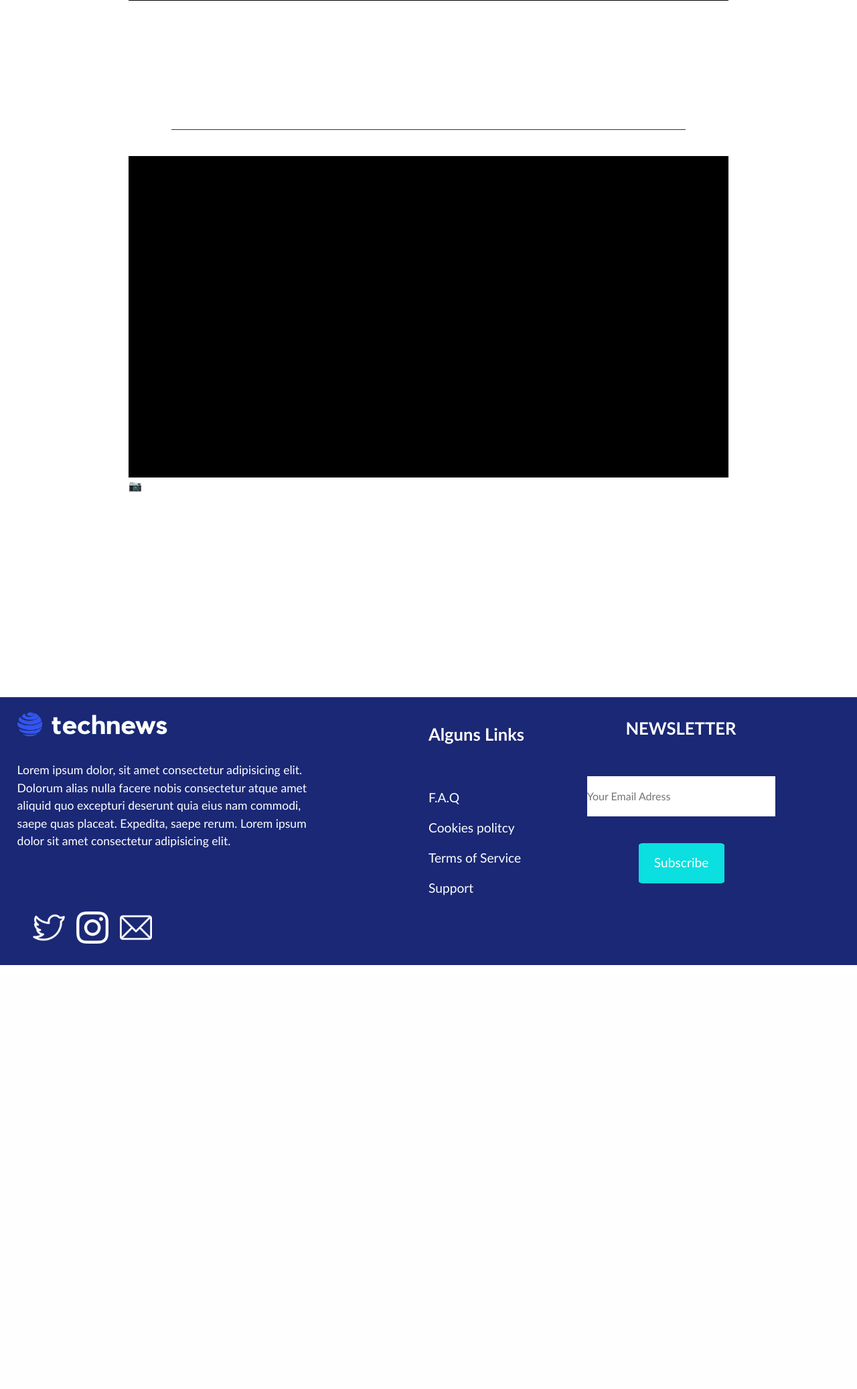
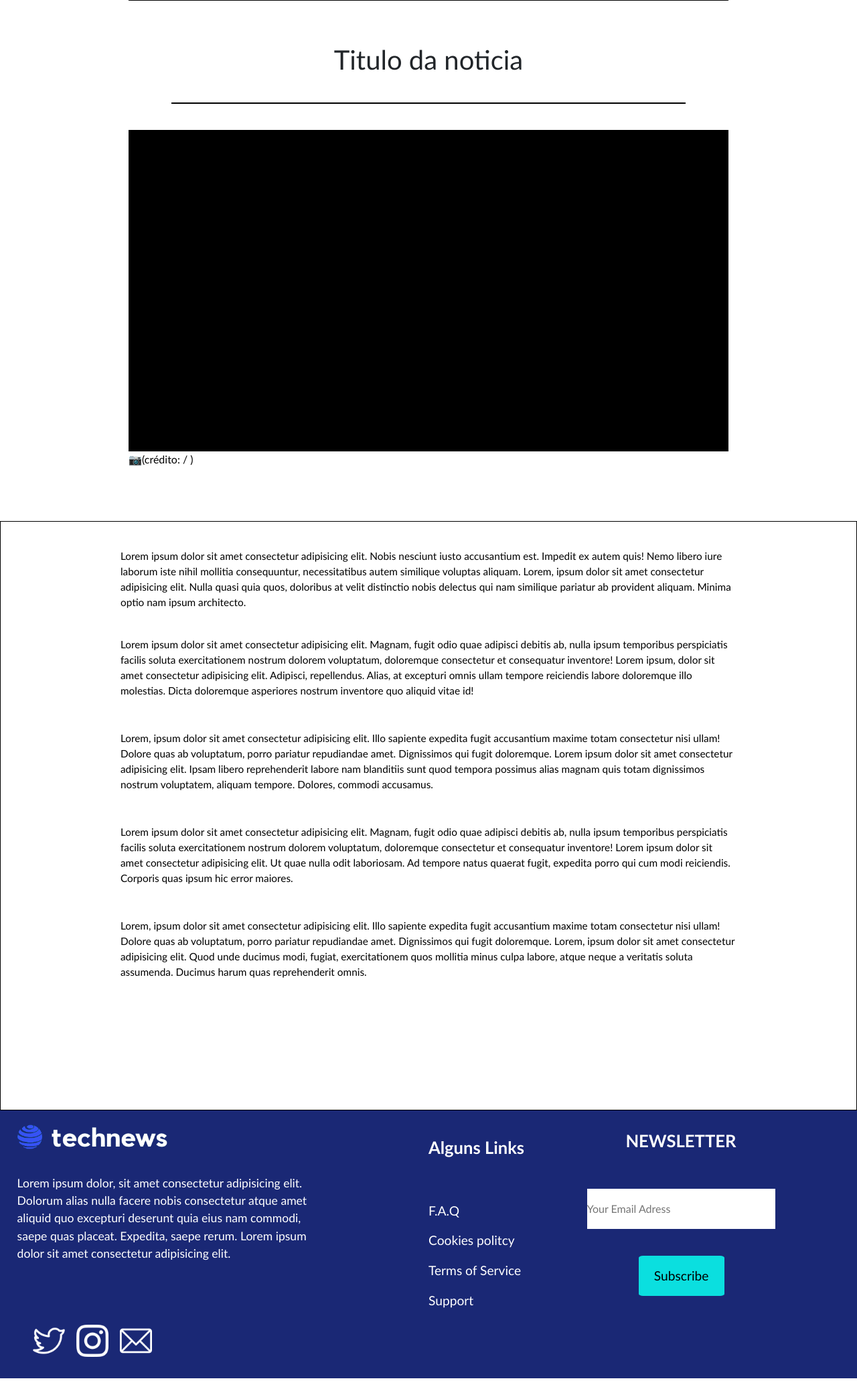
Before and after one commit to senacrs-emti/2022-1M-jornal-G10, a PHP site: page /noticia.php in a window 1280 px wide. Shown: the part 381-2455 px from the top of the page at 67% size. Before the commit the page ends 1822 px from the top, so only its background shows below. Run offline with PHP 8.4, Linux system fonts and the light colour scheme.

Commit message:
Noticia Update

```diff
--- a/assets/css/style.css
+++ b/assets/css/style.css
@@ -7,7 +7,7 @@ body{
     overflow-x: hidden;
 }
 main{
-    height: 150vh;
+    height: 100%;
     width: 100%;
 }
 header{
@@ -342,7 +342,7 @@ header nav a{
     height: 300px;
 }
 
-main .box1noticia{
+.box1noticia{
     margin-top: 2vh;
     font-size: 0.7em;
     background-color: rgb(0, 0, 0);
@@ -353,21 +353,21 @@ main .box1noticia{
     margin-top: 3vw;
 }
 
-main .titulonoticia{
+.titulonoticia{
     text-align: center;
     margin-top: 5vw;
 }
 
-main .divbarnotice{
+.divbarnotice{
     display: block;
     margin-top: 5vh;
-    background-color: rgba(0, 0, 0, 0.795);
+    background-color: black;
     height: 0.05em;
     width: 60%;
-    margin-left: 20vw;
-    margin-top: 10vh;
+    margin-left: auto;
+    margin-right: auto;
 }
-main .box2noticia{
+.box2noticia{
     margin-top: 2vh;
     font-size: 0.7em;
     background-color: rgb(0, 0, 0);
@@ -379,18 +379,28 @@ main .box2noticia{
 }
 figcaption{
     margin-left: 15vw;
+    color: black;
 }
-main .pnoticia1{
+.pnoticia1{
     margin-top: 5vh;
-    margin-left: 30vh;
+    margin-left: auto;
+    margin-right: auto;
     width: 72%;
+    color: black;
+    font-size: clamp(0.5rem, 1.2vw, 1.35rem);
 }
-main .pnoticia2{
+.pnoticia2{
     width: 72%;
     height: 100px;
-    margin-left: 30vh;
+    margin-left: auto;
+    margin-right: auto;
+    margin-top: 5vh;
+    color: black;
+    font-size: clamp(0.5rem, 1.2vw, 1.35rem);
 }
-main .texto{
+.texto_not{
     width: 100%;
-    height: 30%;
+    height: 110vh;
+    border: black 1px solid;
+    margin-top: 10vh;
 }
--- a/assets/css/styleFooter.css
+++ b/assets/css/styleFooter.css
@@ -1,7 +1,6 @@
 *{
     margin: 0;
     padding: 0;
-    color: white;
     font-family: 'Trebuchet MS', 'Lucida Sans Unicode', 'Lucida Grande', 'Lucida Sans', Arial, sans-serif;
 }
 footer{
@@ -41,10 +40,12 @@ footer{
     position: absolute;
     left: 50vw;
     top: 5vh;
+    color: white;
 }
 footer h4{
     font-weight: 600;
     font-size: clamp(1rem, 2vw, 2rem);
+    color: white;
 }
 footer ul{
     position: absolute;
--- a/noticia.php
+++ b/noticia.php
@@ -4,18 +4,20 @@
     ?>
     <main>
         <div class="box1noticia"></div>
-        <h1 class="titulonoticia">Titulo da noticia</h1>
-        <div class="divbarnotice"></div>
-        <div class="box2noticia"></div>
-        <figcaption>📷(crédito: / )</figcaption>
-        <div class="texto">
-        <p class="pnoticia1">Lorem ipsum dolor sit amet consectetur adipisicing elit. Nobis nesciunt iusto accusantium est. Impedit ex autem quis! Nemo libero iure laborum iste nihil mollitia consequuntur, necessitatibus autem similique voluptas aliquam.</p>
-        <p class="pnoticia2">Lorem ipsum dolor sit amet consectetur adipisicing elit. Magnam, fugit odio quae adipisci debitis ab, nulla ipsum temporibus perspiciatis facilis soluta exercitationem nostrum dolorem voluptatum, doloremque consectetur et consequatur inventore!</p>
-        <p class="pnoticia2">Lorem, ipsum dolor sit amet consectetur adipisicing elit. Illo sapiente expedita fugit accusantium maxime totam consectetur nisi ullam! Dolore quas ab voluptatum, porro pariatur repudiandae amet. Dignissimos qui fugit doloremque.</p>
-        <p class="pnoticia2">Lorem ipsum dolor sit amet consectetur adipisicing elit. Magnam, fugit odio quae adipisci debitis ab, nulla ipsum temporibus perspiciatis facilis soluta exercitationem nostrum dolorem voluptatum, doloremque consectetur et consequatur inventore!</p>
-        <p class="pnoticia2">Lorem, ipsum dolor sit amet consectetur adipisicing elit. Illo sapiente expedita fugit accusantium maxime totam consectetur nisi ullam! Dolore quas ab voluptatum, porro pariatur repudiandae amet. Dignissimos qui fugit doloremque.</p>
-        </div>
+            <h1 class="titulonoticia">Titulo da noticia</h1>
+            <hr class="divbarnotice"></hr>
+            <div class="box2noticia"></div>
+            <figcaption>📷(crédito: / )</figcaption>
+        <div class="texto_not">
+            <p class="pnoticia1">Lorem ipsum dolor sit amet consectetur adipisicing elit. Nobis nesciunt iusto accusantium est. Impedit ex autem quis! Nemo libero iure laborum iste nihil mollitia consequuntur, necessitatibus autem similique voluptas aliquam. Lorem, ipsum dolor sit amet consectetur adipisicing elit. Nulla quasi quia quos, doloribus at velit distinctio nobis delectus qui nam similique pariatur ab provident aliquam. Minima optio nam ipsum architecto.</p>
+            <p class="pnoticia2">Lorem ipsum dolor sit amet consectetur adipisicing elit. Magnam, fugit odio quae adipisci debitis ab, nulla ipsum temporibus perspiciatis facilis soluta exercitationem nostrum dolorem voluptatum, doloremque consectetur et consequatur inventore! Lorem ipsum, dolor sit amet consectetur adipisicing elit. Adipisci, repellendus. Alias, at excepturi omnis ullam tempore reiciendis labore doloremque illo molestias. Dicta doloremque asperiores nostrum inventore quo aliquid vitae id!</p>
+            <p class="pnoticia2">Lorem, ipsum dolor sit amet consectetur adipisicing elit. Illo sapiente expedita fugit accusantium maxime totam consectetur nisi ullam! Dolore quas ab voluptatum, porro pariatur repudiandae amet. Dignissimos qui fugit doloremque. Lorem ipsum dolor sit amet consectetur adipisicing elit. Ipsam libero reprehenderit labore nam blanditiis sunt quod tempora possimus alias magnam quis totam dignissimos nostrum voluptatem, aliquam tempore. Dolores, commodi accusamus.</p>
+            <p class="pnoticia2">Lorem ipsum dolor sit amet consectetur adipisicing elit. Magnam, fugit odio quae adipisci debitis ab, nulla ipsum temporibus perspiciatis facilis soluta exercitationem nostrum dolorem voluptatum, doloremque consectetur et consequatur inventore! Lorem ipsum dolor sit amet consectetur adipisicing elit. Ut quae nulla odit laboriosam. Ad tempore natus quaerat fugit, expedita porro qui cum modi reiciendis. Corporis quas ipsum hic error maiores.</p>
+            <p class="pnoticia2">Lorem, ipsum dolor sit amet consectetur adipisicing elit. Illo sapiente expedita fugit accusantium maxime totam consectetur nisi ullam! Dolore quas ab voluptatum, porro pariatur repudiandae amet. Dignissimos qui fugit doloremque. Lorem, ipsum dolor sit amet consectetur adipisicing elit. Quod unde ducimus modi, fugiat, exercitationem quos mollitia minus culpa labore, atque neque a veritatis soluta assumenda. Ducimus harum quas reprehenderit omnis.</p>
+</div>
     </main>
+<div class="IndexFooter">
     <?php
         include_once './include/_footer.php';
     ?>
+<div>
```
